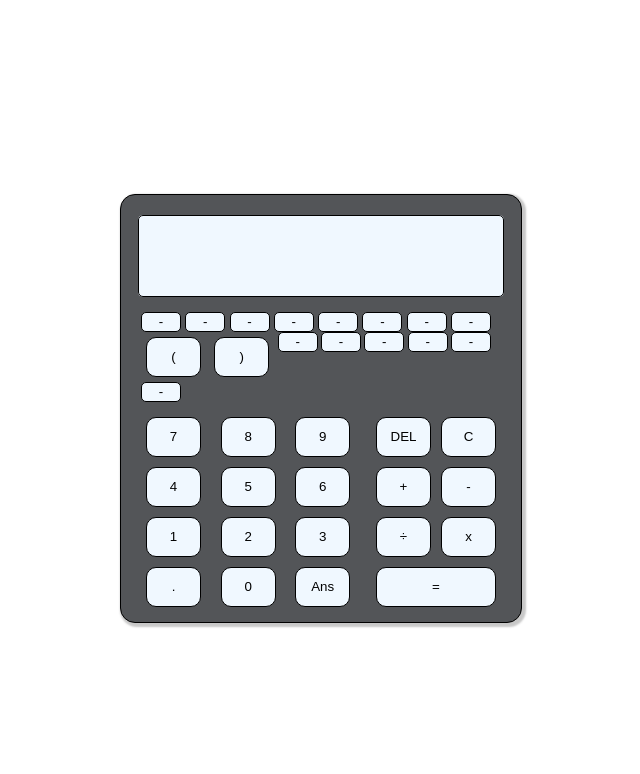
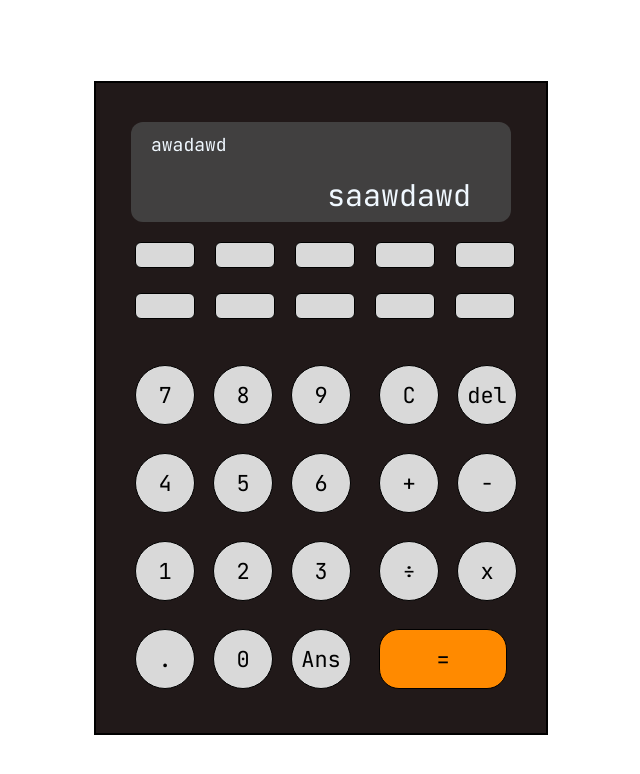
Before and after one commit to DenisBegovic/CalculatorApp, a website with bundled scripts: page index.html in a window 1280 px wide. Shown: the whole page, without its empty margins (327-967 px from the left). Built offline with nearby package versions, Linux system fonts and the light colour scheme; a web font is replaced by a local one.

Commit message:
Fixed look

```diff
--- a/index.html
+++ b/index.html
@@ -10,41 +10,35 @@
         <link rel="stylesheet" href="styles.css">
         <link rel="preconnect" href="https://fonts.googleapis.com">
         <link rel="preconnect" href="https://fonts.gstatic.com" crossorigin>
-        <link href="https://fonts.googleapis.com/css2?family=Reddit+Mono:wght@200..900&display=swap" rel="stylesheet">
+        <link href="https://fonts.googleapis.com/css2?family=JetBrains+Mono:ital,wght@0,100..800;1,100..800&display=swap" rel="stylesheet">
         <script src="https://ajax.googleapis.com/ajax/libs/jquery/3.7.1/jquery.min.js"></script>
     </head>
 
     <body>
        <div class="calculator-body">
+
             <div class="output-field">
-                <fieldset class="output">
-                    <span class="expression"></span>
-                    <span class="result"></span>
-                </fieldset>
+                <span class="expression">awadawd</span>
+                <span class="output">saawdawd</span>
             </div>
 
             <div class="input-field">
 
-                <div class="first-row">
-                    <button class="btn-small">-</button>
-                    <button class="btn-small">-</button>
-                    <button class="btn-small">-</button>
-                    <button class="btn-small">-</button>
-                    <button class="btn-small">-</button>
-                    <button class="btn-small">-</button>
-                    <button class="btn-small">-</button>
-                    <button class="btn-small">-</button>
-                    <button class="btn-small operator btn" id="parenthasis">(</button>
-                    <button class="btn-small operator btn" id="parenthasis">)</button>
-                    <button class="btn-small">-</button>
-                    <button class="btn-small">-</button>
-                    <button class="btn-small">-</button>
-                    <button class="btn-small">-</button>
-                    <button class="btn-small">-</button>
-                    <button class="btn-small">-</button>
+                <div class="other-functions">
+                    <button class="btn variant function" id=""></button>
+                    <button class="btn variant function" id=""></button>
+                    <button class="btn variant function" id=""></button>
+                    <button class="btn variant function" id=""></button>
+                    <button class="btn variant function" id=""></button>
+                    <button class="btn variant function" id=""></button>
+                    <button class="btn variant function" id=""></button>
+                    <button class="btn variant function" id=""></button>
+                    <button class="btn variant function" id=""></button>
+                    <button class="btn variant function" id=""></button>
+
                 </div>
 
-                <div class="second-row">
+                <div class="main">
                     <div class="numbpad">
                         <button class="btn number">7</button>
                         <button class="btn number">8</button>
@@ -61,17 +55,15 @@
                     </div>
 
                     <div class="functions">
-                        <button class="btn function" id="delete">DEL</button>
                         <button class="btn function" id="clear">C</button>
+                        <button class="btn function" id="delete">del</button>
                         <button class="btn operator" id="add">+</button>
                         <button class="btn operator" id="subtract">-</button>
                         <button class="btn operator" id="divide">÷</button>
                         <button class="btn operator" id="multiply">x</button>
                         <button class="btn function" id="equals">=</button>
-
                     </div>
                 </div>
-
 
             </div>
        </div>
--- a/styles.css
+++ b/styles.css
@@ -1,6 +1,6 @@
 :root {
-    --btn-width: 55px;
-    --btn-height: 40px;
+    --btn-width: 60px;
+    --btn-height: 60px;
 }
 
 body {
@@ -12,41 +12,52 @@ body {
 }
 
 .calculator-body {
-    width: 400px;
-    height: fit-content;
-    background-color: rgb(83, 85, 88);
-    border: black 1px solid;
-    box-shadow: 2px 2px 2px 2px rgba(87, 87, 87, 0.329);
-    border-radius: 15px;
-    font-family: "Reddit Mono", monospace;
-    font-weight: 700;
+    width: 450px;
+    height: 650px;
+    background-color: rgba(33, 25, 25, 1);
+    border: black 2px solid;
+    display: flex;
+    flex-direction: column;
+    align-items: center;
+    justify-content: center;
+    font-family: "JetBrains Mono", monospace;
+
 }
 
 .output-field {
-    margin: 15px;
-    margin-top: 20px;
+    width: 380px;
+    height: 100px;
+    border-radius: 12px;
+    background-color: rgba(73, 73, 73, 0.81);
+    display: flex;
+    flex-direction: column;
+    justify-content: space-around;
+    color: aliceblue;
 }
 
 .output {
-    height: 70px;
-    border: black 1px solid;
-    background-color: aliceblue;
-    padding: 5px;
-    border-radius: 5px;
+    width: 320px;
+    height: 40px;
+    margin: 0;
+    align-self: flex-end;
+    margin-right: 20px;
     display: flex;
-    flex-direction: column;
+    justify-content: end;
+    align-items: center;
+    padding-right: 20px;
+    font-size: 30px;
 }
 
 .expression {
-    margin-bottom: 15px;
+    width: 320px;
+    height: 30px;
+    margin-left: 20px;
+    display: flex;
+    align-items: center;
+    font-size: 18px;
 }
 
-.result {
-    align-self: end;
-    font-size: 2rem;
-    padding-right: 10px;
-    padding-bottom: 5px;
-}
+
 
 .input-field {
     margin-left: 20px;
@@ -55,49 +66,43 @@ body {
 
 }
 
-.first-row {
-    width: 350px;
+.main {
     display: flex;
-    flex-wrap: wrap;
-    justify-content: space-between;
+    margin-top: 36px;
+}
+.numbpad {
+    display: grid;
+    grid-template-columns: repeat(3, var(--btn-width));
+    gap: 18px;
+    margin-right: 18px;
 }
 
-.second-row {
-    display: flex;
-    margin-top: 10px;
-    margin-bottom: 10px;
-    justify-content: space-evenly;
+.functions {
+    display: grid;
+    grid-template-columns: repeat(2, var(--btn-height));
+    gap: 18px;
+    margin-left: 10px;
 }
 
-.btn-small {
-    width: 40px;
-    height: 20px;
-    background-color: aliceblue;
-    border: 1px solid black;
-    border-radius: 5px;
+#equals {
+    background-color: rgba(255, 138, 0, 1);
+    grid-column-start: 1;
+    grid-column-end: 3;
+    width: auto;
+    border-radius: 20px;
 }
 
 
-.functions {
-    display: grid;
-    grid-template-columns: 1fr 1fr;
-    grid-template-rows: repeat(4, 1fr);
-}
-
-#equals {
-    grid-column-start: 1;
-    grid-column-end: 3;
-    width: auto;
-}
-
 .btn {
-    background-color: aliceblue;
+    background-color: rgba(217, 217, 217, 1);
     width: var(--btn-width);
     height: var(--btn-height);
     margin: 5px;
     text-align: center;
     border: 1px solid black;
-    border-radius: 10px;
+    border-radius: 30px;
+    font-size: 22px;
+    font-family: "JetBrains Mono", monospace;
 }
 
 .btn:hover {
@@ -107,3 +112,17 @@ body {
 .btn-small:hover {
     background-color: blanchedalmond;
 }
+
+.other-functions {
+    display: grid;
+    grid-template-columns: repeat(5, 60px);
+    gap: 20px;
+    margin-top: 20px;
+}
+
+.btn.variant {
+    width: 60px;
+    height: 26px;
+    border-radius: 6px;
+    margin-top: 0px;
+}
```
